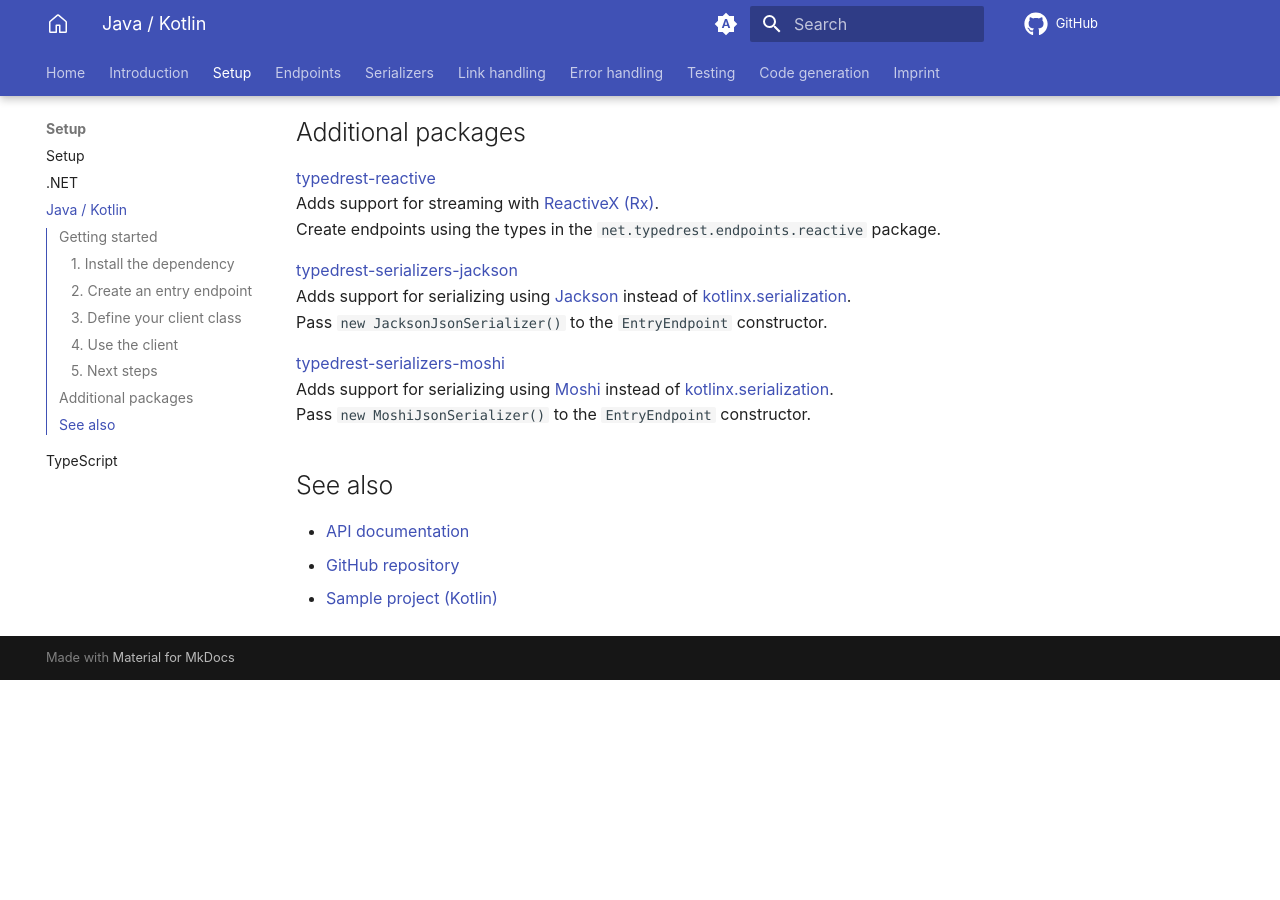
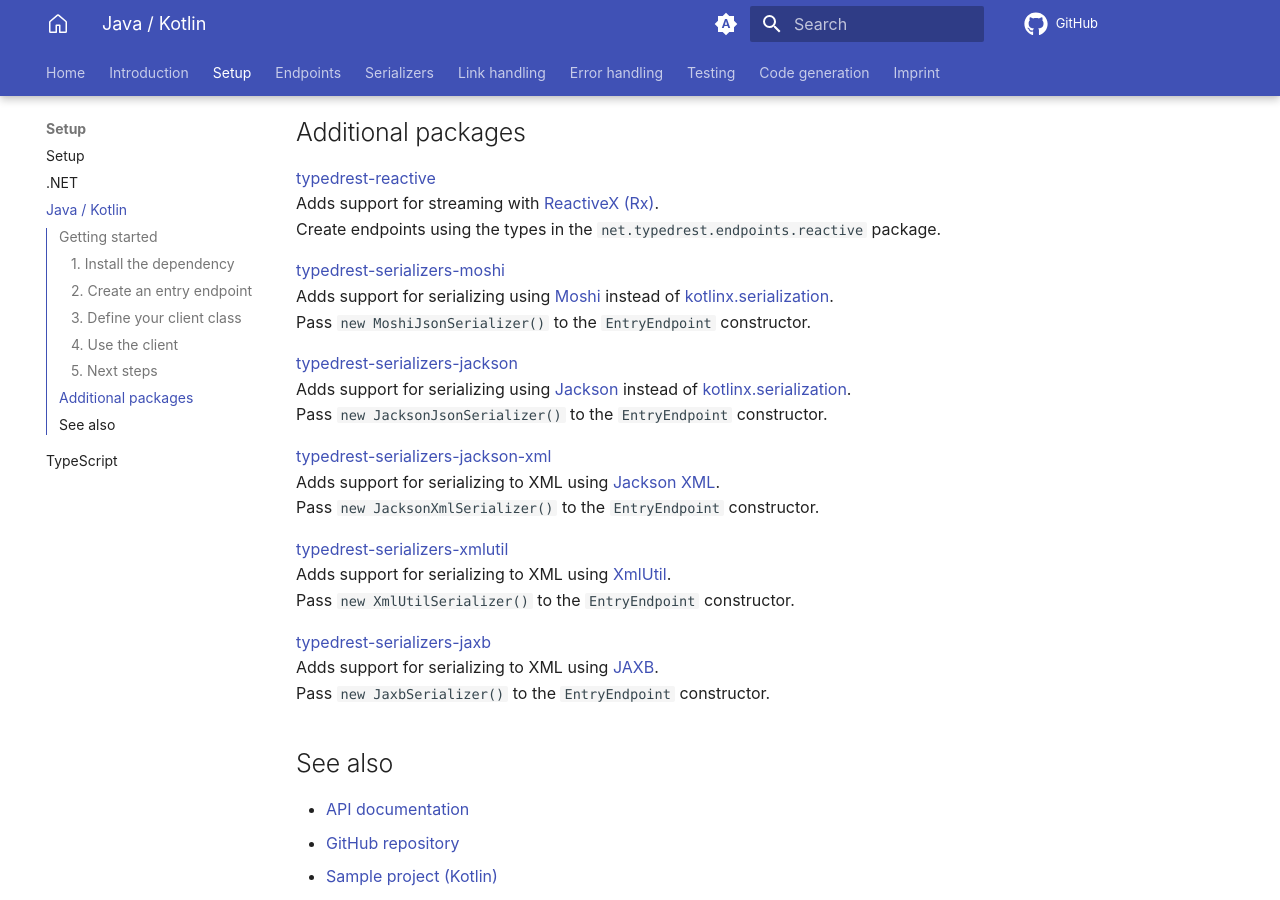
Before and after one commit to TypedRest/docs, an MkDocs documentation site: the page built from docs/setup/java.md, in a window 1280 px wide and 900 px high, scrolled down 1657 px. Built offline with MkDocs 1.6.1 and Material for MkDocs 9.7.7, drawn with Linux system fonts in a browser that asks for light colours; comment, search, counter and statistics services are not loaded; before the commit the page ends 2337 px from its top, so only the background shows below that.

Commit message:
Added more Kotlin serializers

```diff
--- a/docs/setup/java.md
+++ b/docs/setup/java.md
@@ -123,13 +123,25 @@ Use your client to interact with the API:
 Adds support for streaming with [ReactiveX (Rx)](http://reactivex.io/).
 Create endpoints using the types in the `net.typedrest.endpoints.reactive` package.
 
+[typedrest-serializers-moshi](https://central.sonatype.com/artifact/net.typedrest/typedrest-serializers-moshi)
+Adds support for serializing using [Moshi](https://github.com/square/moshi) instead of [kotlinx.serialization](https://kotlinlang.org/docs/serialization.html).
+Pass `new MoshiJsonSerializer()` to the `EntryEndpoint` constructor.
+
 [typedrest-serializers-jackson](https://central.sonatype.com/artifact/net.typedrest/typedrest-serializers-jackson)
 Adds support for serializing using [Jackson](https://github.com/FasterXML/jackson) instead of [kotlinx.serialization](https://kotlinlang.org/docs/serialization.html).
 Pass `new JacksonJsonSerializer()` to the `EntryEndpoint` constructor.
 
-[typedrest-serializers-moshi](https://central.sonatype.com/artifact/net.typedrest/typedrest-serializers-moshi)
-Adds support for serializing using [Moshi](https://github.com/square/moshi) instead of [kotlinx.serialization](https://kotlinlang.org/docs/serialization.html).
-Pass `new MoshiJsonSerializer()` to the `EntryEndpoint` constructor.
+[typedrest-serializers-jackson-xml](https://central.sonatype.com/artifact/net.typedrest/typedrest-serializers-jackson-xml)
+Adds support for serializing to XML using [Jackson XML](https://github.com/FasterXML/jackson-dataformat-xml).
+Pass `new JacksonXmlSerializer()` to the `EntryEndpoint` constructor.
+
+[typedrest-serializers-xmlutil](https://central.sonatype.com/artifact/net.typedrest/typedrest-serializers-xmlutil)
+Adds support for serializing to XML using [XmlUtil](https://github.com/pdvrieze/xmlutil).
+Pass `new XmlUtilSerializer()` to the `EntryEndpoint` constructor.
+
+[typedrest-serializers-jaxb](https://central.sonatype.com/artifact/net.typedrest/typedrest-serializers-jaxb)
+Adds support for serializing to XML using [JAXB](https://github.com/eclipse-ee4j/jaxb-ri).
+Pass `new JaxbSerializer()` to the `EntryEndpoint` constructor.
 
 ## See also
 
```
Also changed, not shown: docs/serializers/custom.md (+2 -2 lines), docs/serializers/index.md (+2 -2 lines), docs/serializers/xml.md (+91 -1 lines).
